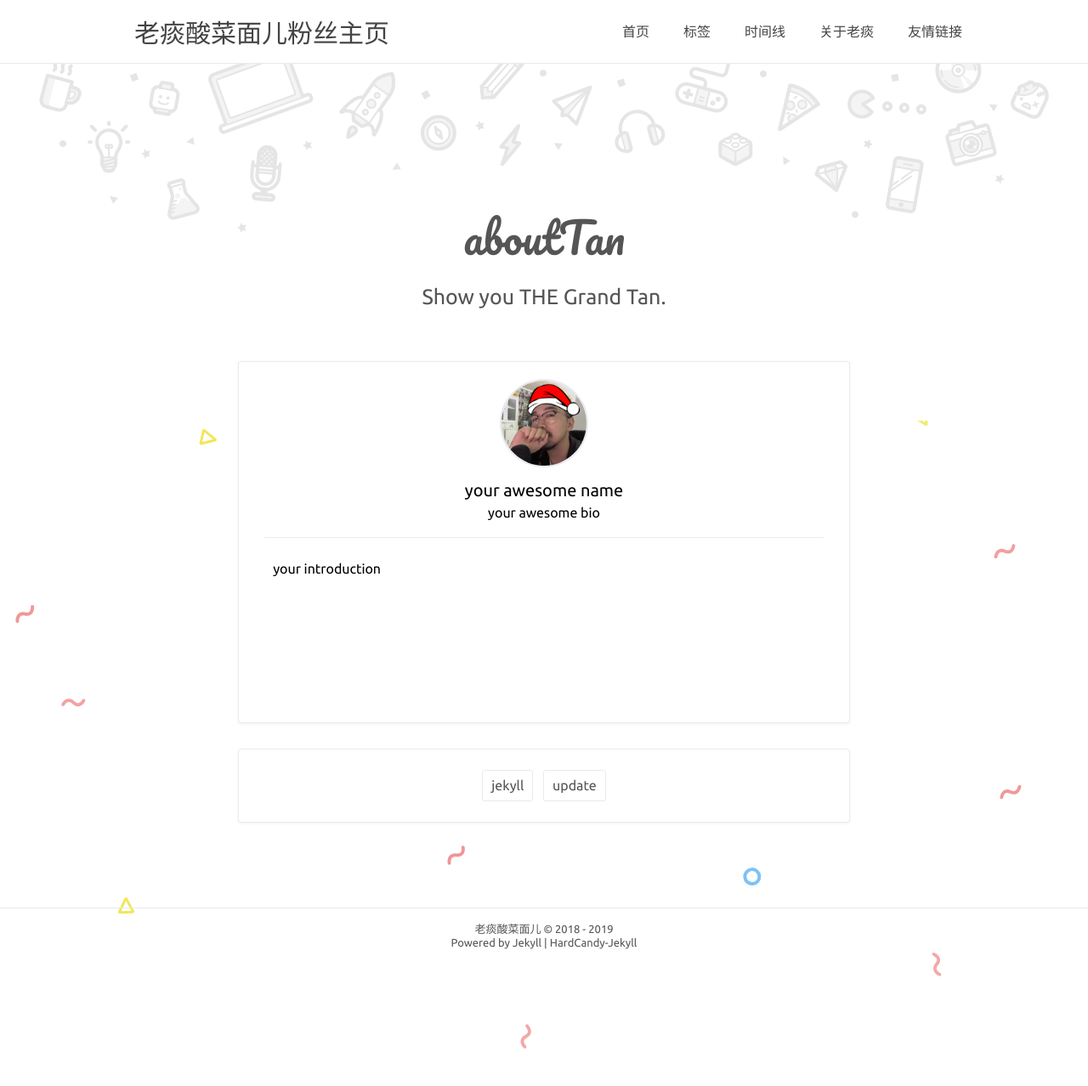
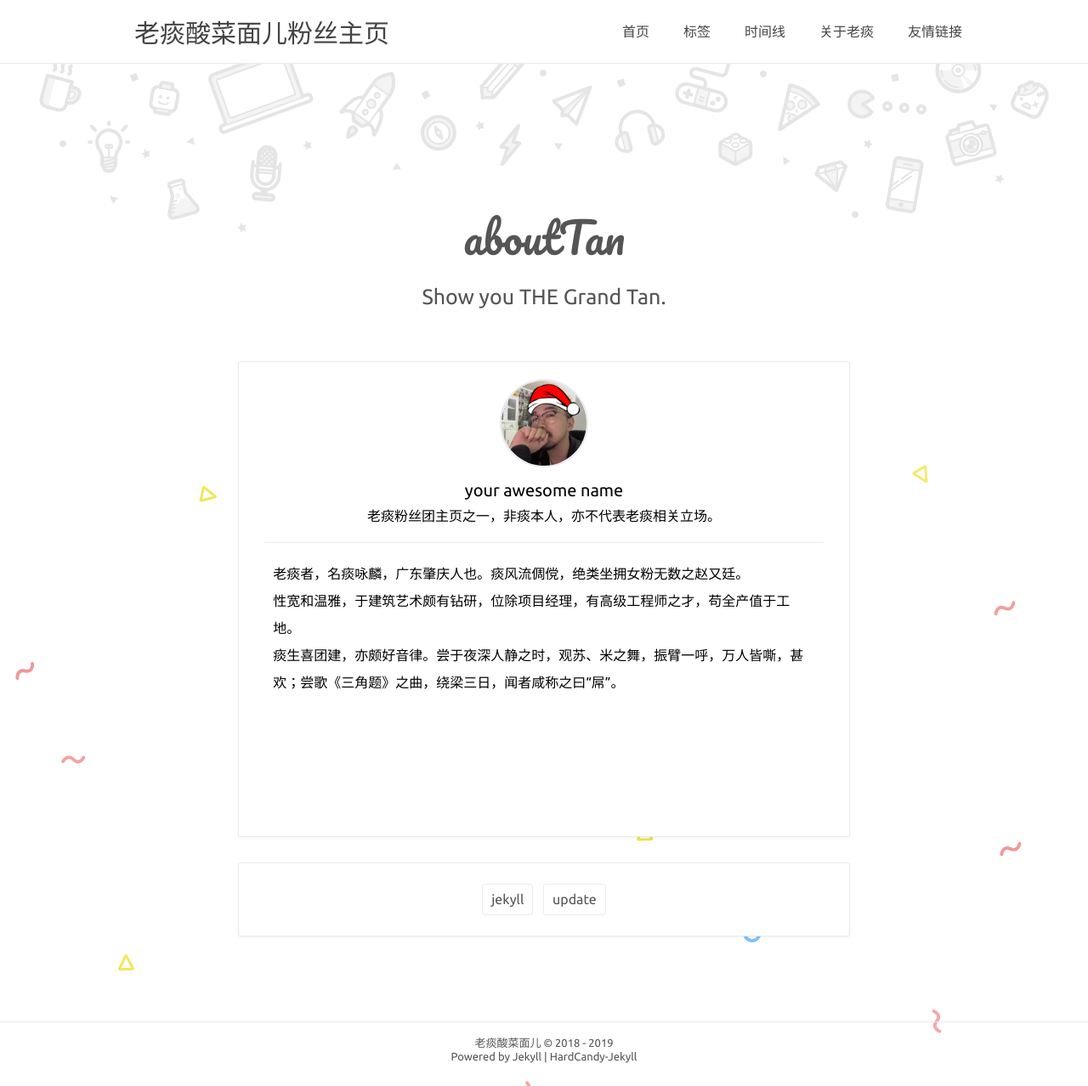
Before and after one commit to grandtanfans/grandtanfans.github.io, a Jekyll site: the page built from about.html, in a window 1280 px wide. Shown: the whole page at 85% size. Built offline with Jekyll 4.4.1, drawn with Linux system fonts in a browser that asks for light colours; comment, search, counter and statistics services are not loaded; before the commit the page ends 1144 px from its top, so only the background shows below that.

Commit message:
feat: update

```diff
--- a/_config.yml
+++ b/_config.yml
@@ -1,7 +1,7 @@
 # Site settings 配置站点
 title: '老痰酸菜面儿'
-description: '老痰的粉丝主页。“谢谢你。”'
-keywords: '老痰, 老痰酸菜面儿, 团建, team build'
+description: '谢谢你'
+keywords: '老痰, 老痰酸菜面儿, 团建, team build, 珂珂, 苏恩, 米儿, 西瓜妹妹'
 url: 'https://grandtanfans.github.io' # your host
 
 # nav 中文字符空格：&emsp;
@@ -15,11 +15,11 @@ nav: # 最佳体验 六个标签 且最好每个标签不超过4中文字
 # 博主
 author: true
 name: 'your awesome name'
-NickName: 'your awesome nickname'
+NickName: '老痰酸菜面儿'
 webtitle: '老痰酸菜面儿粉丝主页'
-bio: 'your awesome bio'
+bio: '老痰粉丝团主页之一，非痰本人，亦不代表老痰相关立场。'
 about: true
-aboutyou: 'your introduction'
+aboutyou: '老痰者，名痰咏麟，广东肇庆人也。痰风流倜傥，绝类坐拥女粉无数之赵又廷。<br/>性宽和温雅，于建筑艺术颇有钻研，位除项目经理，有高级工程师之才，苟全产值于工地。<br/>痰生喜团建，亦颇好音律。尝于夜深人静之时，观苏、米之舞，振臂一呼，万人皆嘶，甚欢；尝歌《三角题》之曲，绕梁三日，闻者咸称之曰“屌”。'
 portraits: '/assets/profile.jpg' # your portraits image file path
 
 # SNS
@@ -59,7 +59,9 @@ pygmentsTheme: 'default'
 
 # 友情链接
 friends:
-  jekyll: 'https://www.jekyll.com.cn/'
+  老痰酸菜面儿超话首页: 'https://www.weibo.com/p/100808c9bf185bddd18c52092ca1528b4d683a'
+  老痰酸菜面儿新浪微博首页: 'https://weibo.com/u/1790149570'
+  老痰酸菜面儿斗鱼直播间: 'https://www.douyu.com/2295410'
 
 # 评论 最佳体验 在disqus、livere和Gitment之间三选一
 # disqus 评论
```
